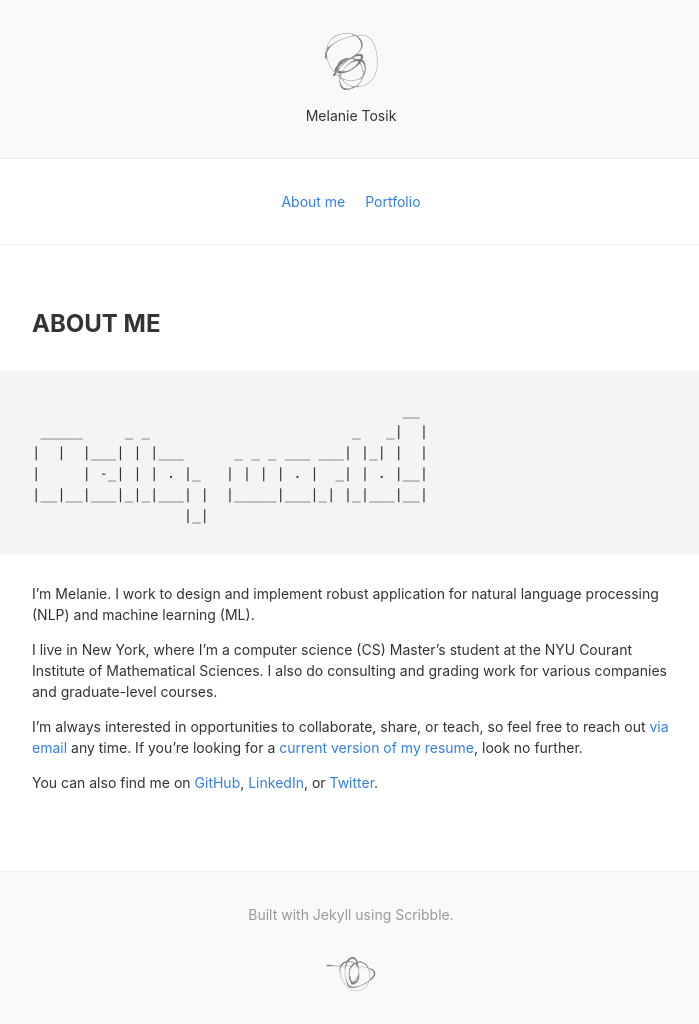
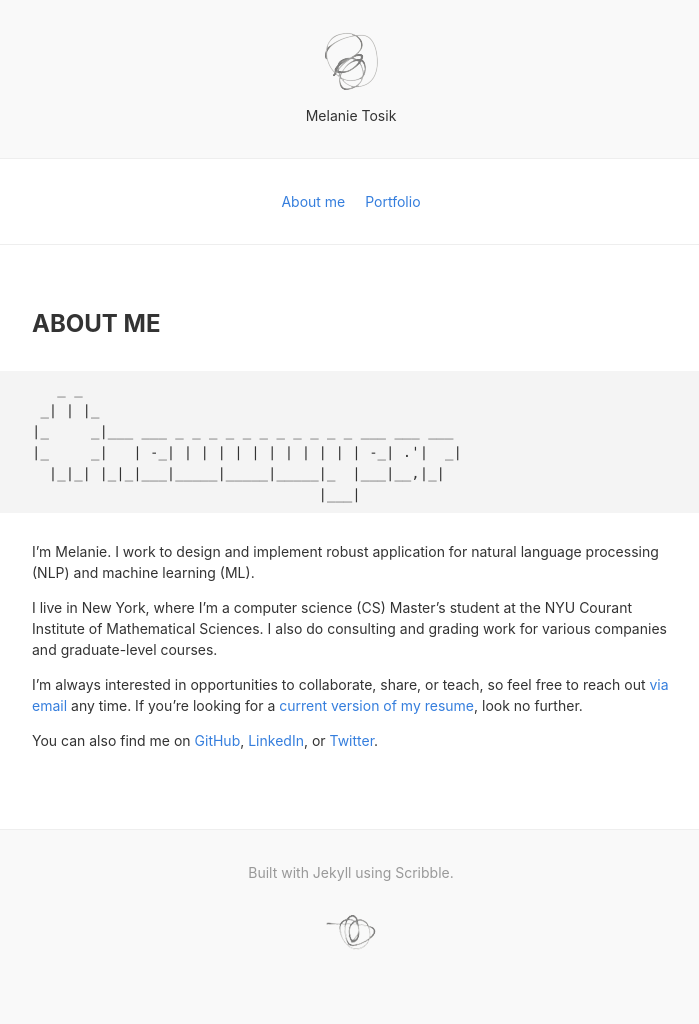
Before and after one commit to melanietosik/melanietosik.github.io, a Jekyll site: the page built from index.md, in a window 1280 px wide. Shown: the whole page, without its empty margins (289-988 px from the left). Built offline with Jekyll 4.4.1, drawn with Linux system fonts in a browser that asks for light colours; nearby versions of some CDN libraries; after the commit the page ends 982 px from its top, so only the background shows below that.

Commit message:
#newwwyear

````diff
--- a/index.md
+++ b/index.md
@@ -3,14 +3,12 @@ title: About me
 ---
 
 ```
-
-                                            __
- _____     _ _                        _   _|  |
-|  |  |___| | |___      _ _ _ ___ ___| |_| |  |
-|     | -_| | | . |_   | | | | . |  _| | . |__|
-|__|__|___|_|_|___| |  |_____|___|_| |_|___|__|
-                  |_|
-
+   _ _
+ _| | |_
+|_     _|___ ___ _ _ _ _ _ _ _ _ _ _ _ ___ ___ ___
+|_     _|   | -_| | | | | | | | | | | | -_| .'|  _|
+  |_|_| |_|_|___|_____|_____|_____|_  |___|__,|_|
+                                  |___|
 ```
 
 I'm Melanie. I work to design and implement robust application for natural language processing (NLP) and machine learning (ML).
````
